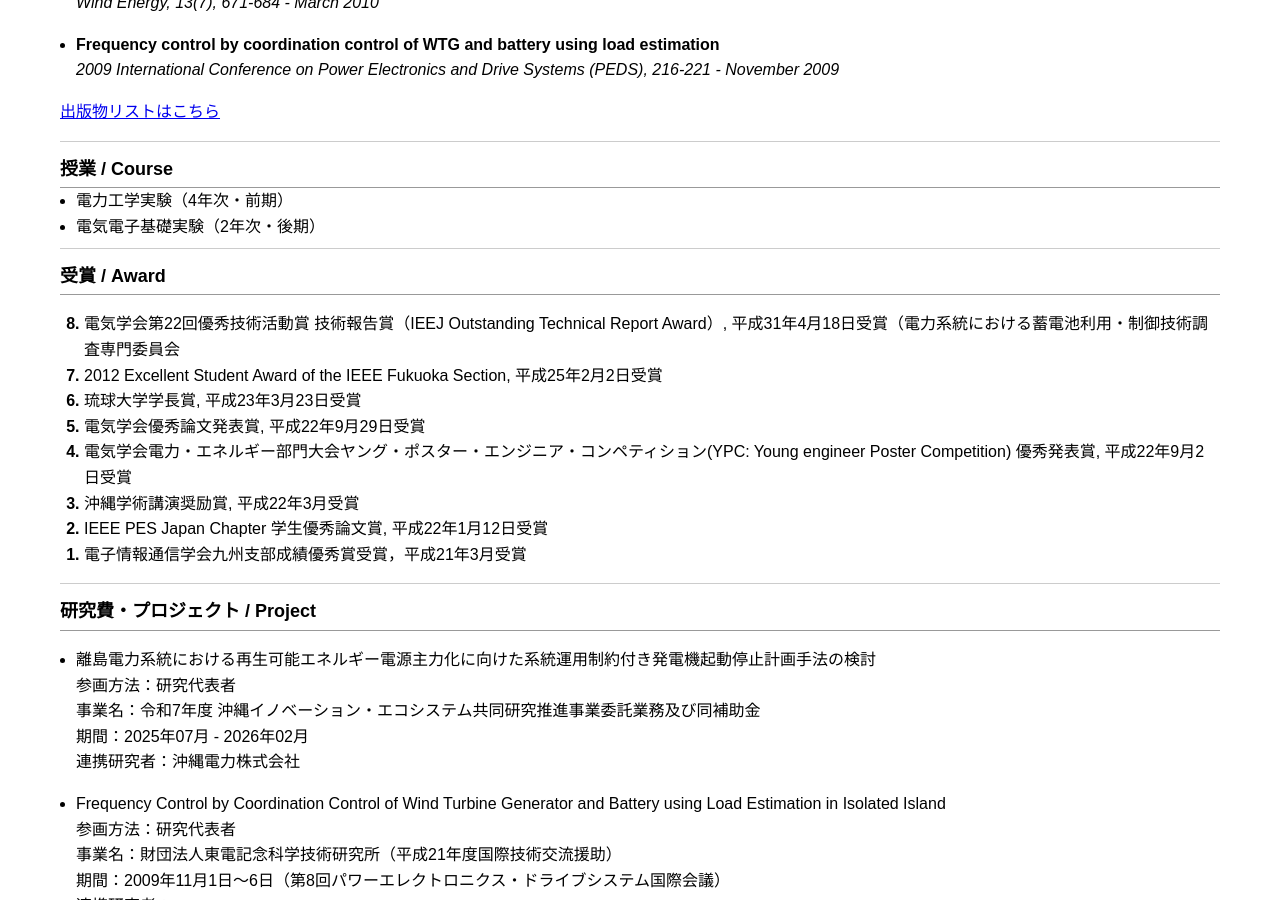
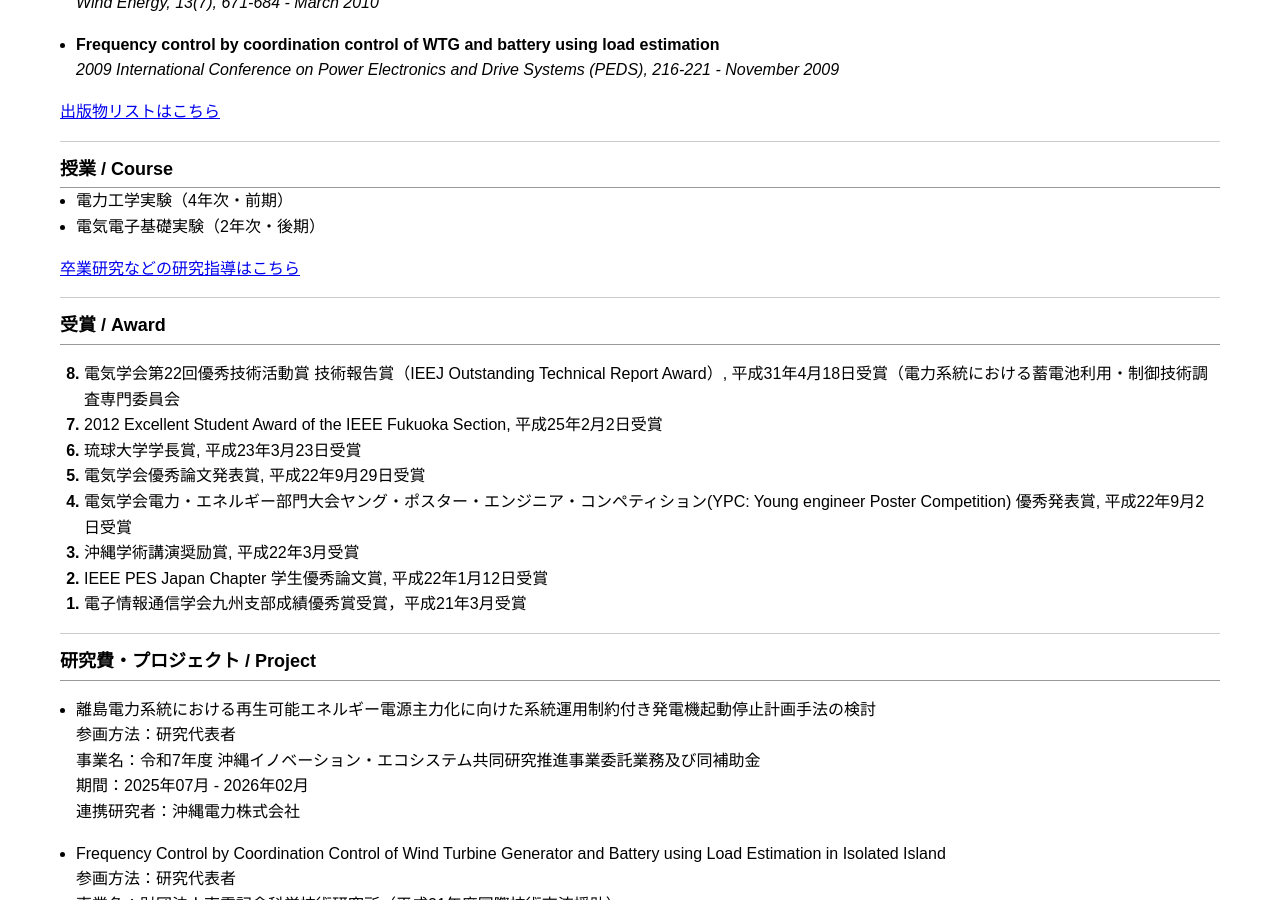
Before and after one commit to akieuehara/AkieUehara.github.io, a Jekyll site: the page built from index.md, in a window 1280 px wide and 900 px high, scrolled down 1265 px. Built offline with Jekyll 4.4.1, drawn with Linux system fonts in a browser that asks for light colours; comment, search, counter and statistics services are not loaded.

Commit message:
Update index.md

```diff
--- a/index.md
+++ b/index.md
@@ -91,6 +91,8 @@ e-mail:  **uehara_a@cs.u-ryukyu.ac.jp**
 - 電力工学実験（4年次・前期）
 - 電気電子基礎実験（2年次・後期）
 
+[卒業研究などの研究指導はこちら](researchguidance.md)
+
 ---
 
 ## 受賞 / Award
```
